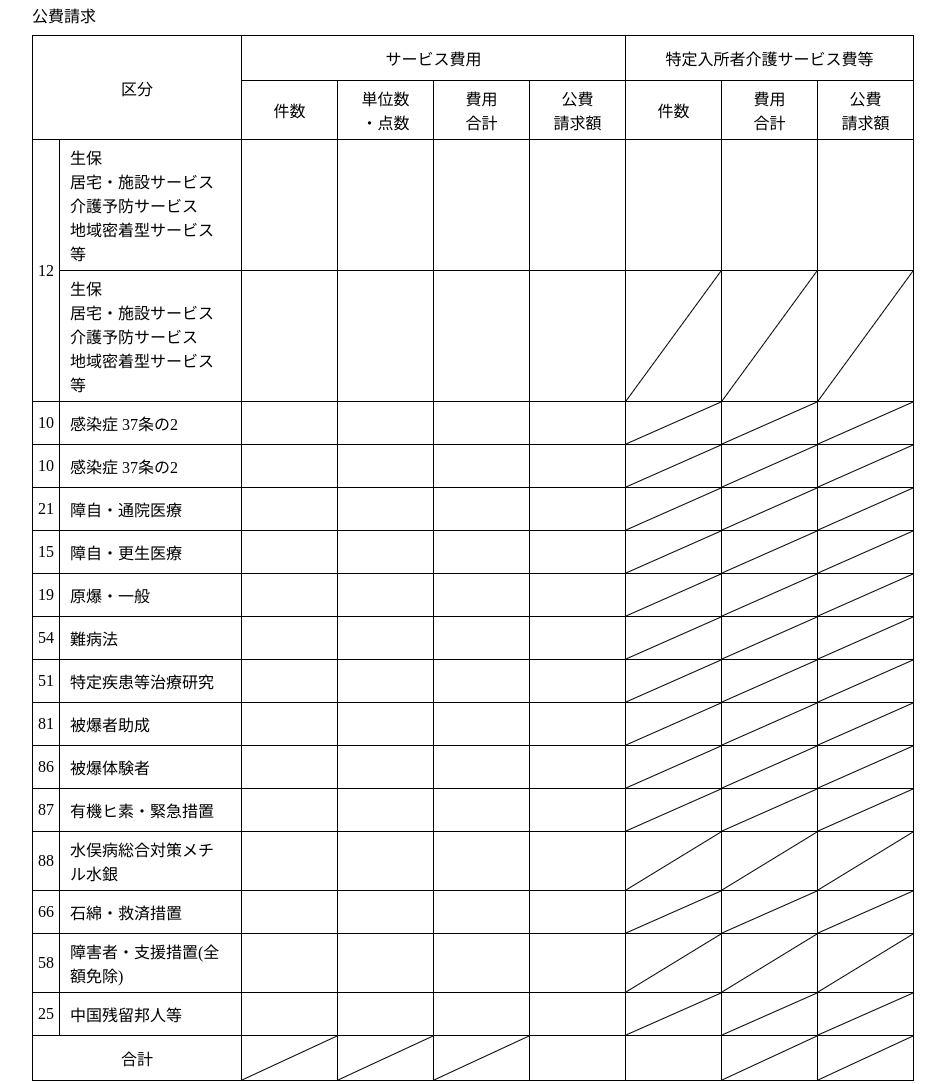
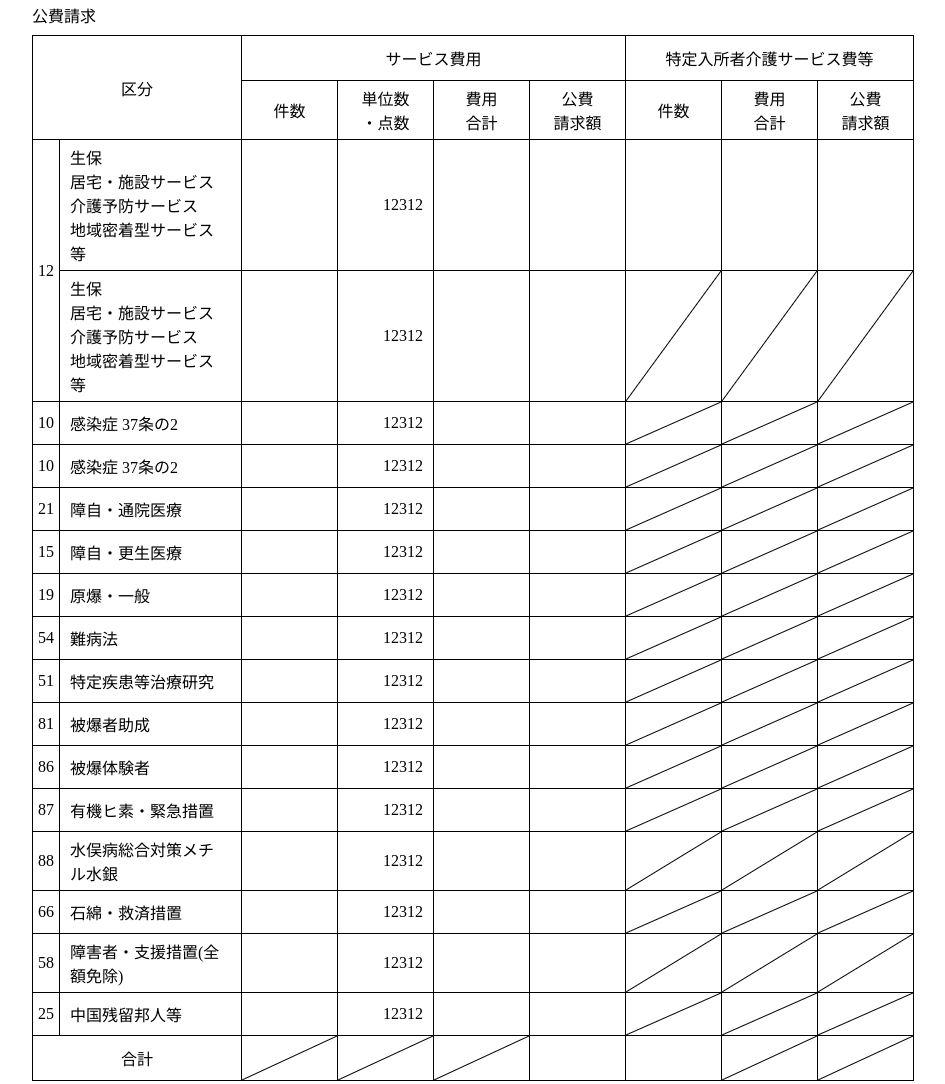
Before and after one commit to Skyfury2651/demo-pug, a plain HTML site: page index.pug in a window 1280 px wide. Shown: the part 695-1779 px from the top of the page, without its empty margins (167-1112 px from the left). Drawn offline with nearby package versions, Linux system fonts and the light colour scheme; files that its build step writes are made by us from their sources.

Commit message:
add more style

```diff
--- a/index.pug
+++ b/index.pug
@@ -98,7 +98,7 @@ link(rel='stylesheet' type='text/css' href='../style.css')
                 div.name.row
                   div.title !{subject.title}
                   div.content(class=subject.col1 == undefined  ? "dashed" : "") #{subject.col1}
-                  div.content(class=subject.col2 == undefined  ? "dashed" : "") #{subject.col2}
+                  div.content(class=subject.col2 == undefined  ? "dashed" : "") #{subject.col2} 12312
                   div.content(class=subject.col3 == undefined  ? "dashed" : "") #{subject.col3}
                   div.content(class=subject.col4 == undefined  ? "dashed" : "") #{subject.col4}
                   div.content(class=subject.col5 == undefined  ? "dashed" : "") #{subject.col5}
--- a/style.scss
+++ b/style.scss
@@ -288,6 +288,9 @@ body {
 
                 .content {
                     width: 75px;
+                    display: flex;
+                    justify-content: right;
+                    align-items: center;
                     padding: 5px 10px;
                     border-width: 0 0 0 1px;
                     border-style: solid;
```
